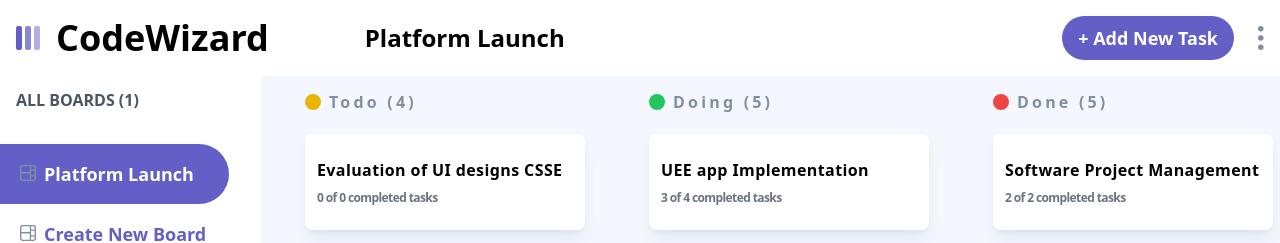
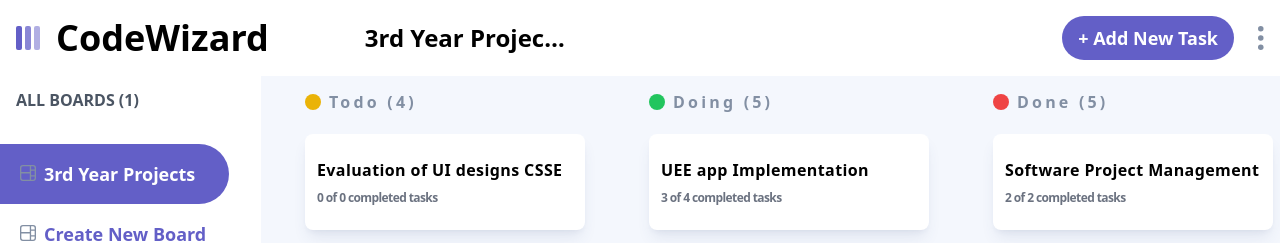
Before and after one commit to Vishwa-ud/CodeWizard, a React (Vite) app in the folder frontend/: page /taskmanagement in a window 1280 px wide. Shown: the top 243 px of the page. Built offline with nearby package versions, Linux system fonts and the light colour scheme.

Commit message:
Update board name and add error message for validation in AddEditBoardModal

```diff
--- a/frontend/src/data/data.json
+++ b/frontend/src/data/data.json
@@ -1,7 +1,7 @@
 {
   "boards": [
     {
-      "name": "Platform Launch",
+      "name": "3rd Year Projects",
       "isActive" : false,
       "columns": [
         {
--- a/frontend/src/modals/AddEditBoardModal.jsx
+++ b/frontend/src/modals/AddEditBoardModal.jsx
@@ -7,6 +7,7 @@ function AddEditBoardModal({ setBoardModalOpen , type ,  }) {
     const dispatch = useDispatch();
     const [name, setName] = useState("");
     const [isValid, setIsValid] = useState(true);
+    const [errorMessage, setErrorMessage] = useState("");
     const [newColumns, setNewColumns] = useState([
         { name: "Todo", tasks: [], id: uuidv4() },
         { name: "In Progress", tasks: [], id: uuidv4() },
@@ -24,7 +25,9 @@ function AddEditBoardModal({ setBoardModalOpen , type ,  }) {
     };
     const validate = () => {
         setIsValid(false);
+        setErrorMessage(""); // Reset the error message
         if (!name.trim()) {
+          setErrorMessage("Board name is required.");
           return false;
         }
         for (let i = 0 ; i < newColumns.length ; i++) {
@@ -74,6 +77,7 @@ function AddEditBoardModal({ setBoardModalOpen , type ,  }) {
                 onChange={(e) => setName(e.target.value)}
                 id="board-name-input"
             />
+             {!isValid && <span className="text-red-500 text-xs">{errorMessage}</span>}
             </div>
             {/* Board Columns */}
             <div className="mt-8 flex flex-col space-y-3">
```
